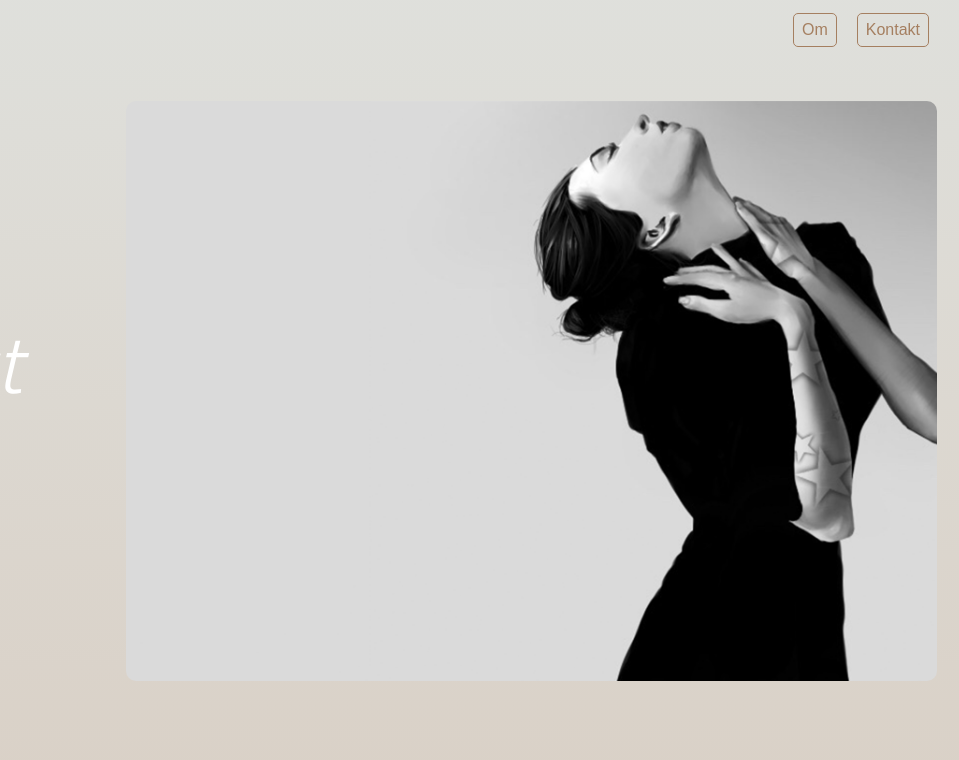
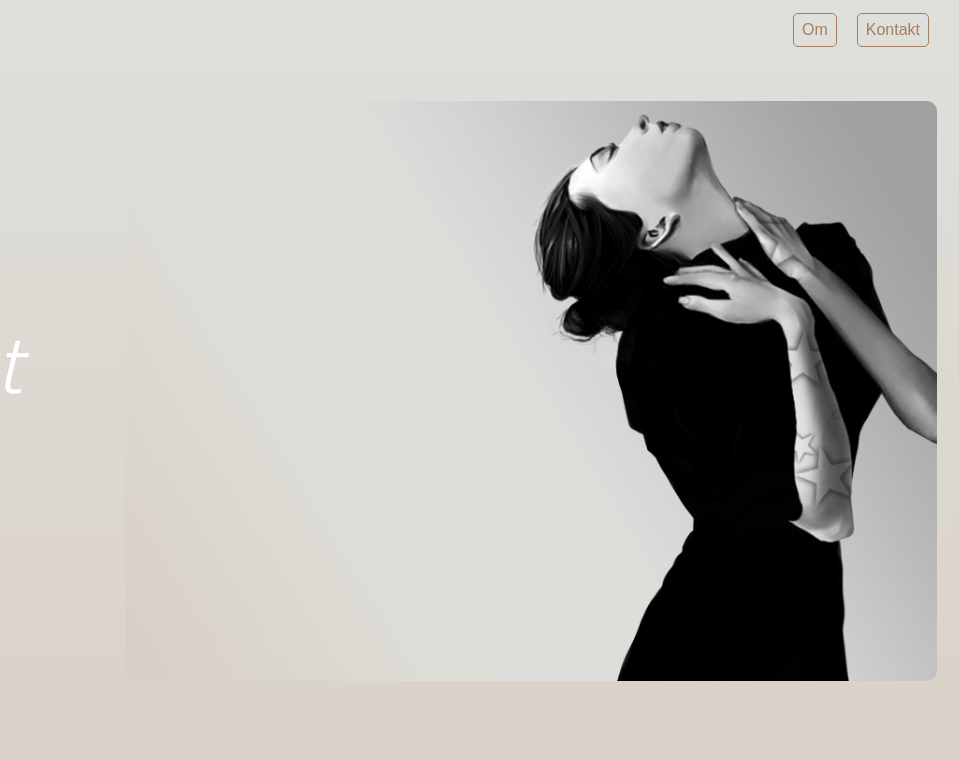
Before and after one commit to lovisapalmqvist/lovisapalmqvistportfolio.github.io, a plain HTML site: page index.html in a window 1280 px wide. Shown: the part 19-779 px from the top of the page, 321-1280 px from the left. Drawn offline with nearby package versions, Linux system fonts and the light colour scheme; grey boxes are pictures that could not be loaded; a web font is replaced by a local one.

Commit message:
Update index.html

```diff
--- a/index.html
+++ b/index.html
@@ -46,7 +46,7 @@
                 </div>
             </div>
             <div class="image-placeholder">
-                <img src="framsida.jpg" alt="">
+                <img src="framsida1.jpg" alt="">
             </div>
         </div>
     </section>
```
